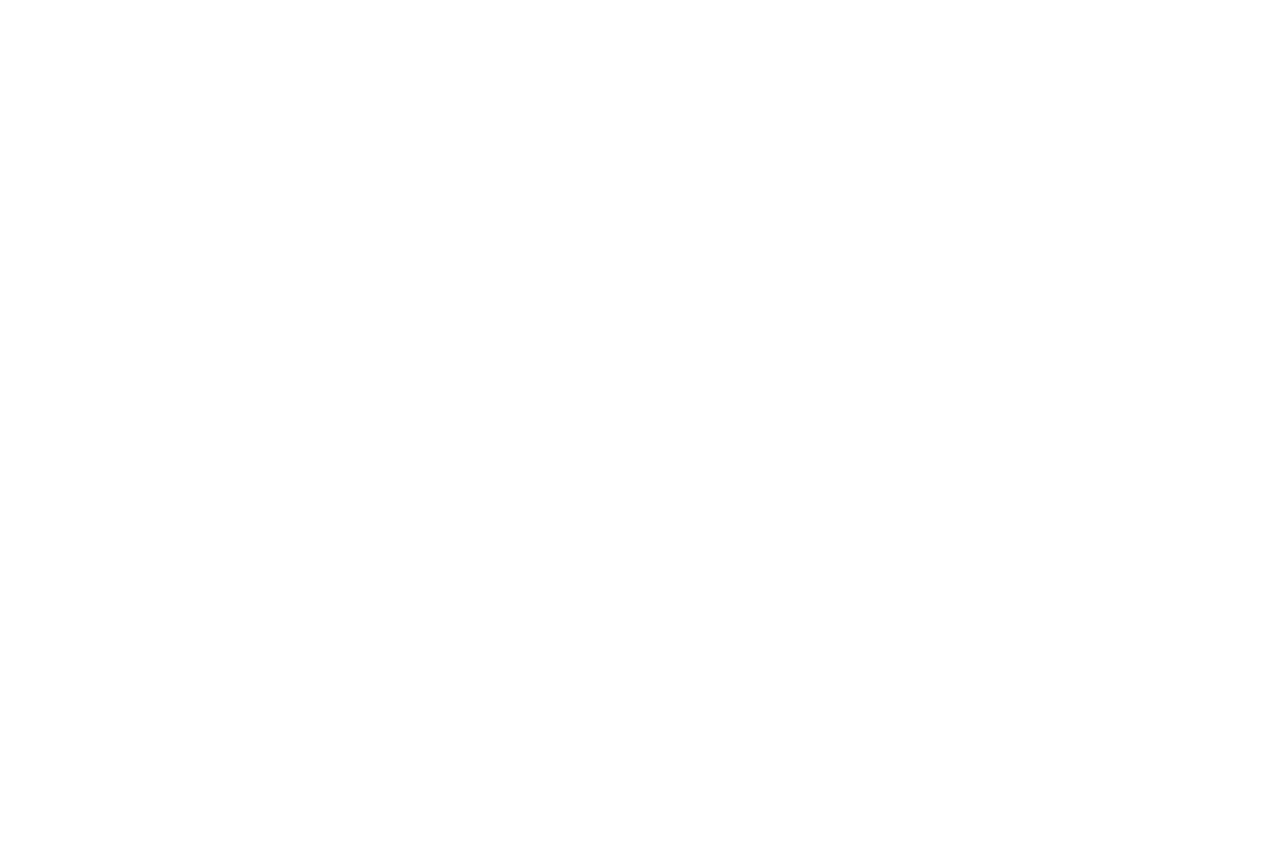
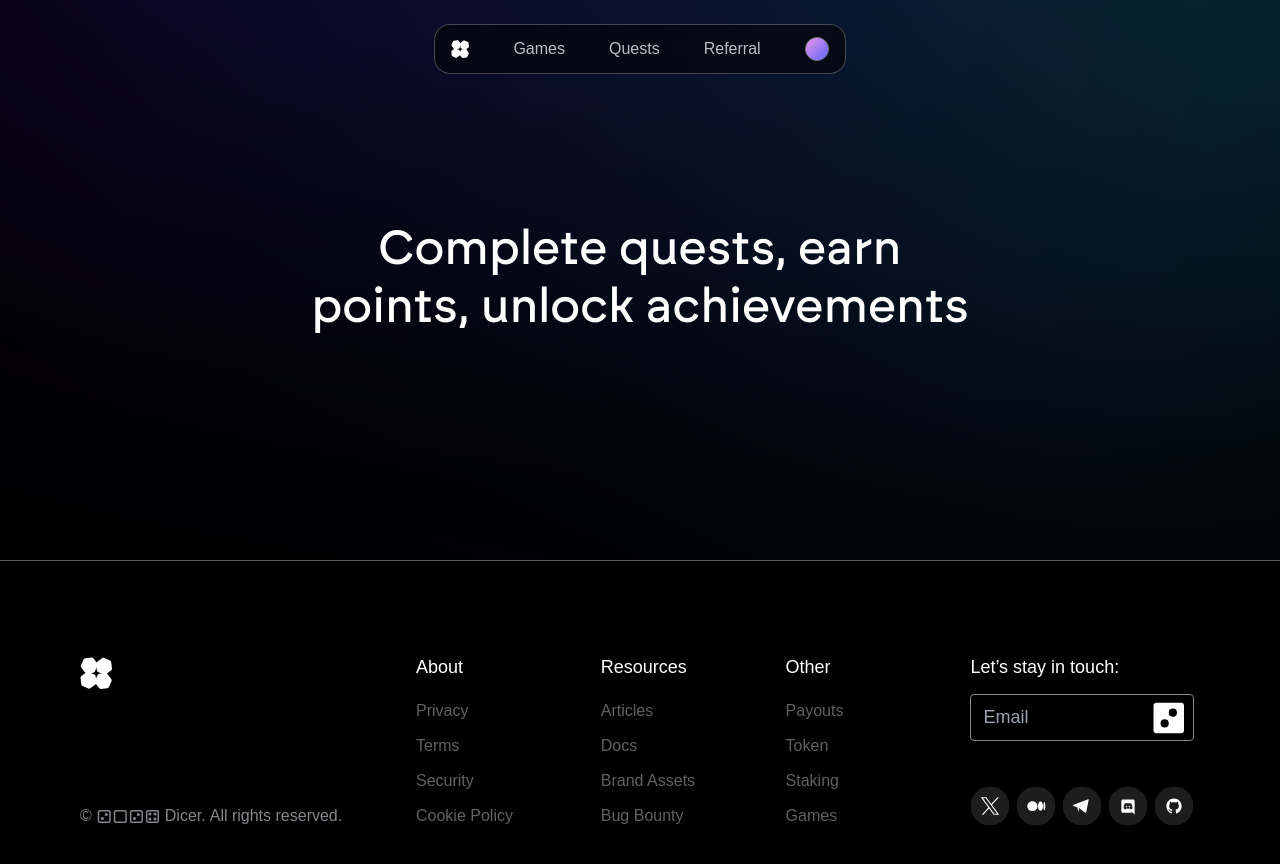
Before and after one commit to Caden0002/Dicer, a React (Vite) app: page /quest in a window 1280 px wide. Before the commit this address had no page. Shown: the top 864 px of the page. Before the commit the page ends 800 px from the top, so only its background shows below. Built offline with nearby package versions, Linux system fonts and the light colour scheme.

Commit message:
“added_quest_hero”

```diff
--- a/src/App.jsx
+++ b/src/App.jsx
@@ -2,6 +2,7 @@ import React from 'react';
 import { BrowserRouter as Router, Route, Routes } from 'react-router-dom'; // Make sure to import the correct dependencies
 import LandingPage from "./pages/LandingPage.jsx";
 import GamePage from "./pages/GamePage.jsx";
+import QuestPage from "./pages/QuestPage.jsx";
 import ProfilePage from "./pages/ProfilePage.jsx";
 
 
@@ -15,6 +16,7 @@ export default function App() {
             <Routes>
                 <Route path="/" element={<LandingPage />} />
                 <Route path="/games" element={<GamePage />} />
+                <Route path="/quest" element={<QuestPage />} />
                 <Route path="/profile" element={<ProfilePage />} />
             </Routes>
         </Router>
--- /dev/null
+++ b/src/components/QuestComponents/Hero.jsx
@@ -0,0 +1,37 @@
+import React from 'react';
+import '../../../static/fonts.css';
+import HeroBackgroundDeco from '/QuestAssets/HeroBackgroundDeco.svg';
+
+const background = "bg-backgroundColorPrimary";
+const header1 = "Complete quests, earn\npoints, unlock achievements";
+
+function Hero(props) {
+    return (
+        <div className={`relative h-[70vh] flex ${background}`}>
+            {/* Background Glow */}
+            <img
+                src={HeroBackgroundDeco}
+                alt="Hero Background Decoration"
+                className="absolute inset-0 object-cover w-full h-full z-0"
+            />
+
+
+            <div className="container max-w-screen-xl mx-auto flex flex-col justify-center items-center relative z-10">
+                <div>
+                <div
+                    className="font-Brockmann text-5xl text-textColorPrimary text-center whitespace-pre-line"
+                    style={{
+                        lineHeight: '57.6px',
+                        letterSpacing: '-3%',
+                    }}
+                >
+                               {header1}
+                    </div>
+
+                </div>
+            </div>
+        </div>
+    );
+}
+
+export default Hero;
--- /dev/null
+++ b/src/pages/QuestPage.jsx
@@ -0,0 +1,14 @@
+import Navbar from "../components/NavbarComponents/Navbar.jsx";
+import Hero from "../components/QuestComponents/Hero.jsx";
+import Footer from "../components/Footer.jsx";
+
+export default function ProfilePage() {
+    return (
+        <>
+            <Navbar />
+            <Hero />
+
+            <Footer />
+        </>
+    );
+}
```
Also changed, not shown: public/QuestAssets/HeroBackgroundDeco.svg (added), src/components/QuestComponents/QuestBanner.jsx (added).
